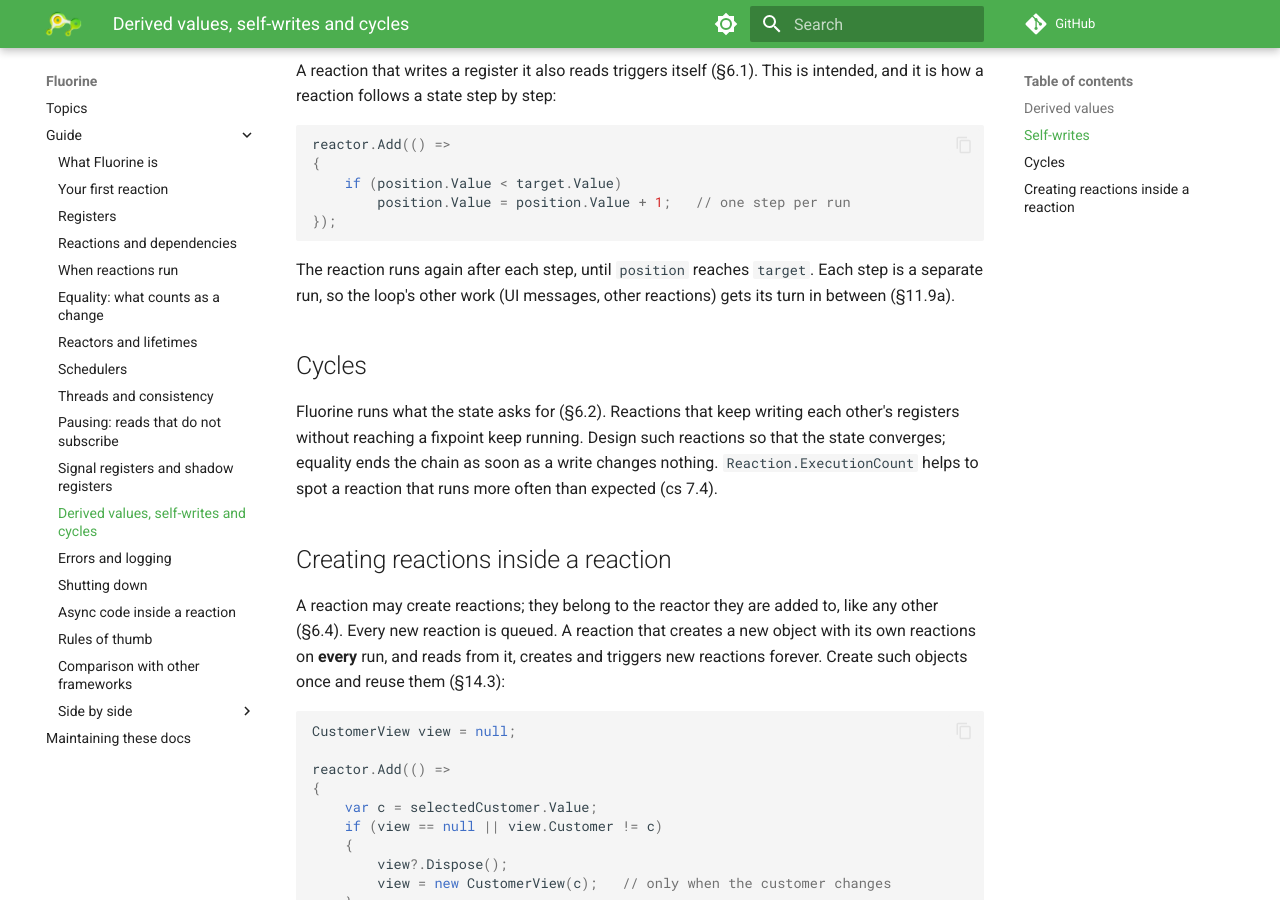
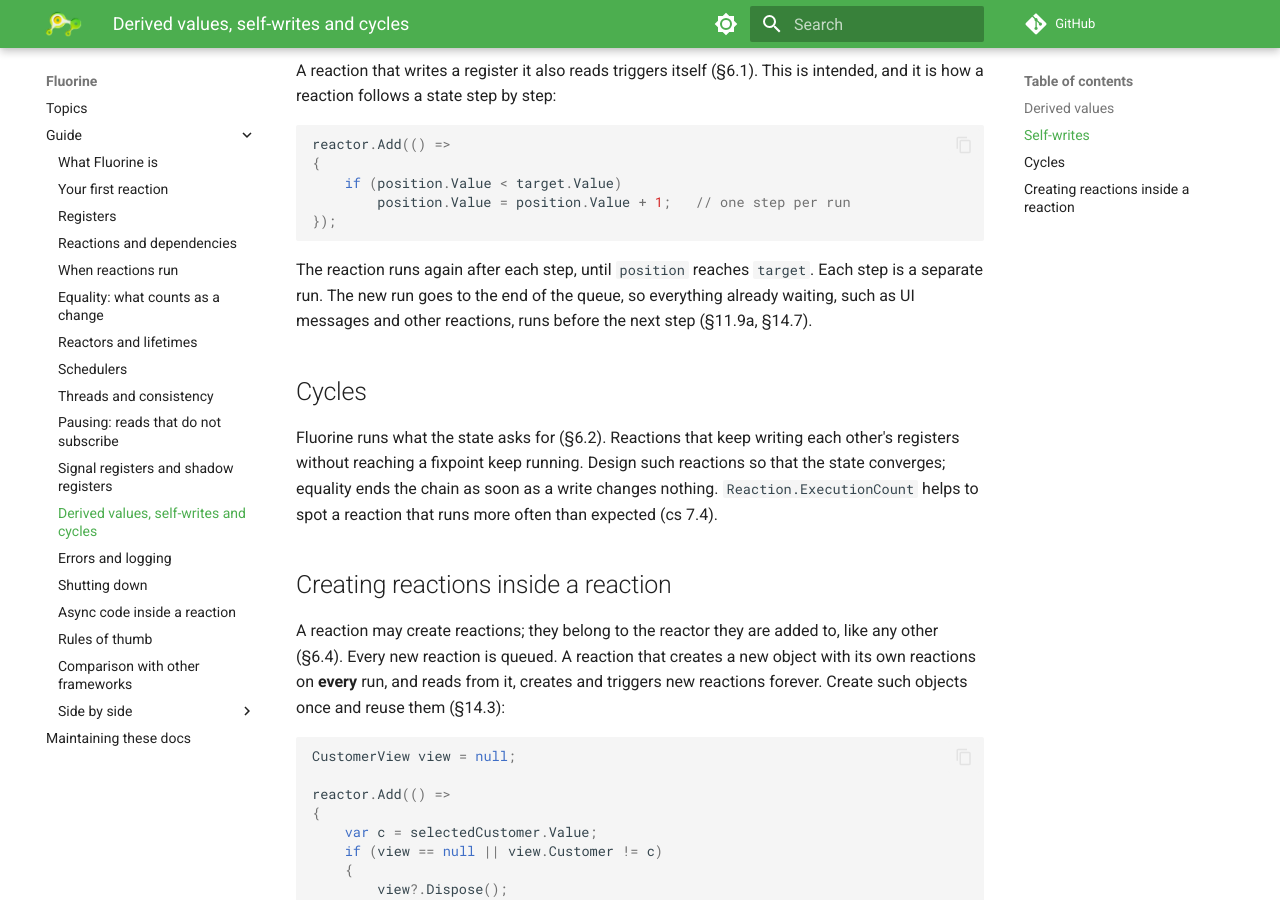
Before and after one commit to flintvane/fluorine, an MkDocs documentation site: the page built from docs/topics/derived-values.md, in a window 1280 px wide and 900 px high, scrolled down 615 px. Built offline with MkDocs 1.6.1 and Material for MkDocs 9.7.7, drawn with Linux system fonts in a browser that asks for light colours; comment, search, counter and statistics services are not loaded.

Commit message:
Docs: self-requeue goes to the end of the queue (14.7)

````diff
--- a/docs/topics/derived-values.md
+++ b/docs/topics/derived-values.md
@@ -29,7 +29,7 @@ reactor.Add(() =>
 });
 ```
 
-The reaction runs again after each step, until `position` reaches `target`. Each step is a separate run, so the loop's other work (UI messages, other reactions) gets its turn in between (§11.9a).
+The reaction runs again after each step, until `position` reaches `target`. Each step is a separate run. The new run goes to the end of the queue, so everything already waiting, such as UI messages and other reactions, runs before the next step (§11.9a, §14.7).
 
 ## Cycles
 
````
Also changed, not shown: docs/topics/when-reactions-run.md (+1 -1 lines).
